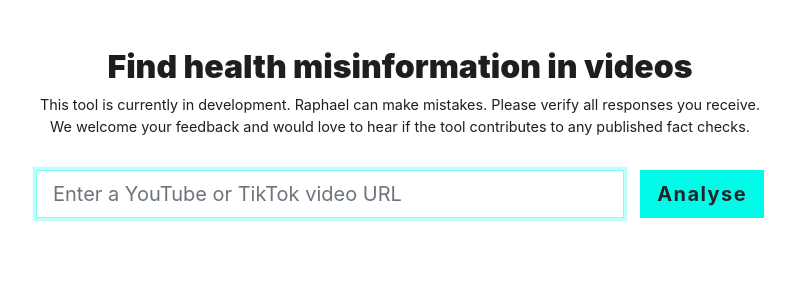
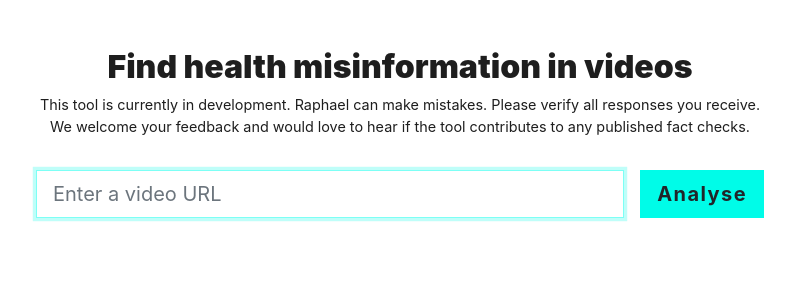
Before and after one commit to FullFact/health-misinfo-shared, a Flask app: template src/raphael_backend_flask/templates/home.html in a window 1280 px wide. Shown: the part 56-356 px from the top of the page, without its empty margins (240-1035 px from the left). Run offline with Flask 3, Linux system fonts and the light colour scheme; the template is opened without the code that fills it, so the values that code supplies are empty; parts of the project's set-up code (start-up, migrations or seed data) failed here and were passed over; some libraries are stand-ins or nearby versions; some web fonts are replaced.

Commit message:
update url input message

```diff
--- a/src/raphael_backend_flask/templates/home.html
+++ b/src/raphael_backend_flask/templates/home.html
@@ -13,7 +13,7 @@
       <form method="POST" action="{{ url_for('routes.post_video_url') }}" class="justify-content-center my-4">
         <div class="form-group">
           <div class="input-group">
-            <input type="text" name="q" placeholder="Enter a YouTube or TikTok video URL" class="form-control form-control-lg mr-sm-2" autofocus />
+            <input type="text" name="q" placeholder="Enter a video URL" class="form-control form-control-lg mr-sm-2" autofocus />
             <button type="submit" class="btn btn-lg btn-primary">Analyse</button>
           </div>
         </div>
```
